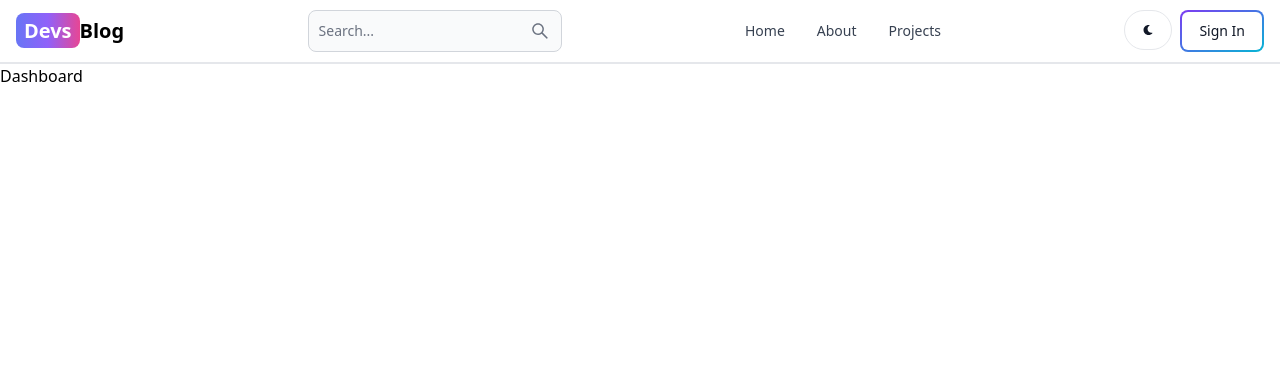
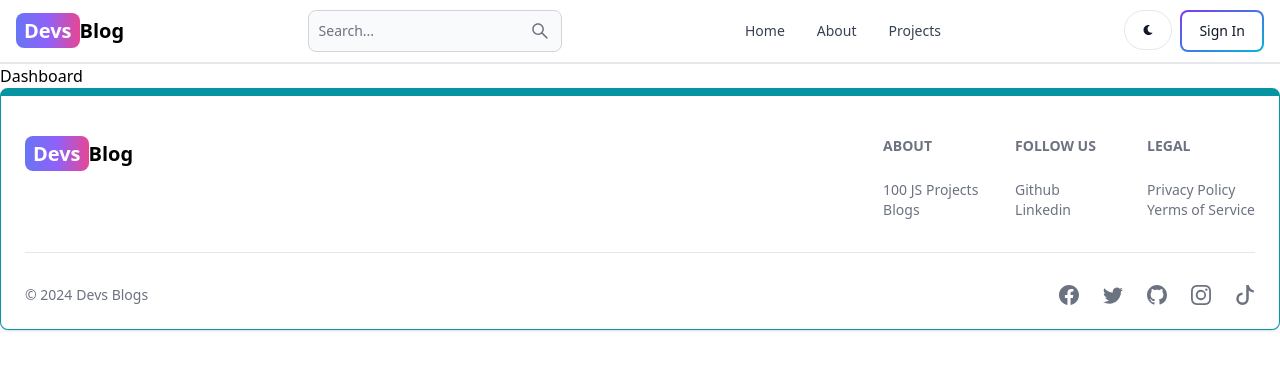
Before and after one commit to CAIOdevSILVA/Mern-Blog, a React (Vite) app in the folder client/: page /dashboard in a window 1280 px wide. Shown: the top 370 px of the page. Built offline with nearby package versions, Linux system fonts and the light colour scheme.

Commit message:
feat: create and Add Footer Component

```diff
--- a/client/src/App.jsx
+++ b/client/src/App.jsx
@@ -6,6 +6,7 @@
 import SignIn from './pages/SignIn';
 import SignUp from './pages/SignUp';
 import Header from './components/Header';
+import FooterCom from './components/Footer';
 
 const App = () => {
   return (
@@ -20,6 +21,7 @@
           <Route path='/projects' element={<Projects />}/>
           <Route path='/dashboard' element={<Dashboard />}/>
         </Routes>
+        <FooterCom />
       </BrowserRouter>
     </>
   )
--- /dev/null
+++ b/client/src/components/Footer.jsx
@@ -0,0 +1,106 @@
+import {Link} from 'react-router-dom';
+import { Footer } from 'flowbite-react';
+
+import { BsFacebook, BsTwitter, BsGithub, BsInstagram, BsTiktok } from 'react-icons/bs';
+
+const FooterCom = () => {
+  return (
+    <>
+      <Footer container className='border border-t-8 border-teal-500'>
+        <div className='w-full max-w-7xl mx-auto'>
+          <div className='grid w-full justify-between sm:flex md:grid-cols-1'>
+            <div className='mt-5'>
+              <Link
+                to={'/'}
+                className='self-center whitespace-nowrap text-lg sm:text-xl font-semibold dark:text-white'
+              >
+                <span className='px-2 py-1 bg-gradient-to-r from-indigo-500 via-purple-500 to-pink-500 rounded-lg text-white'>
+                  Devs
+                </span>
+                Blog
+              </Link>
+            </div>
+            <div className='grid grid-cols-2 gap-8 mt-4 sm:grid-cols-3 sm:gap-6'>
+              <div>
+                <Footer.Title title='About'/>
+                <Footer.LinkGroup col>
+                  <Footer.Link
+                    href='#'
+                    target='_blank'
+                    rel='noopener noreferrer'
+                  >
+                    100 JS Projects
+                  </Footer.Link>
+                </Footer.LinkGroup>
+                <Footer.LinkGroup col>
+                  <Footer.Link
+                    href='#'
+                    target='_blank'
+                    rel='noopener noreferrer'
+                  >
+                    Blogs
+                  </Footer.Link>
+                </Footer.LinkGroup>
+              </div>
+              <div>
+                <Footer.Title title='Follow Us'/>
+                <Footer.LinkGroup col>
+                  <Footer.Link
+                    href='https://github.com/CAIOdevSILVA'
+                    target='_blank'
+                    rel='noopener noreferrer'
+                  >
+                    Github
+                  </Footer.Link>
+                </Footer.LinkGroup>
+                <Footer.LinkGroup col>
+                  <Footer.Link
+                    href='https://www.linkedin.com'
+                    target='_blank'
+                    rel='noopener noreferrer'
+                  >
+                    Linkedin
+                  </Footer.Link>
+                </Footer.LinkGroup>
+              </div>
+              <div>
+                <Footer.Title title='Legal'/>
+                <Footer.LinkGroup col>
+                  <Footer.Link
+                    href='#'
+                    target='_blank'
+                    rel='noopener noreferrer'
+                  >
+                    Privacy Policy
+                  </Footer.Link>
+                </Footer.LinkGroup>
+                <Footer.LinkGroup col>
+                  <Footer.Link
+                    href='#'
+                    target='_blank'
+                    rel='noopener noreferrer'
+                  >
+                    Yerms of Service
+                  </Footer.Link>
+                </Footer.LinkGroup>
+              </div>
+            </div>
+          </div>
+          <Footer.Divider />
+          <div className='w-full sm:flex sm:items-center sm:justify-between'>
+            <Footer.Copyright href='#' by='Devs Blogs' year={new Date().getFullYear()}/>
+            <div className='flex gap-6 sm:mt-0 mt-4 sm:justify-center'>
+              <Footer.Icon href='#' icon={BsFacebook}/>
+              <Footer.Icon href='#' icon={BsTwitter}/>
+              <Footer.Icon href='#' icon={BsGithub}/>
+              <Footer.Icon href='#' icon={BsInstagram}/>
+              <Footer.Icon href='#' icon={BsTiktok}/>
+            </div>
+          </div>
+        </div>
+      </Footer>
+    </>
+  );
+};
+
+export default FooterCom;
```
